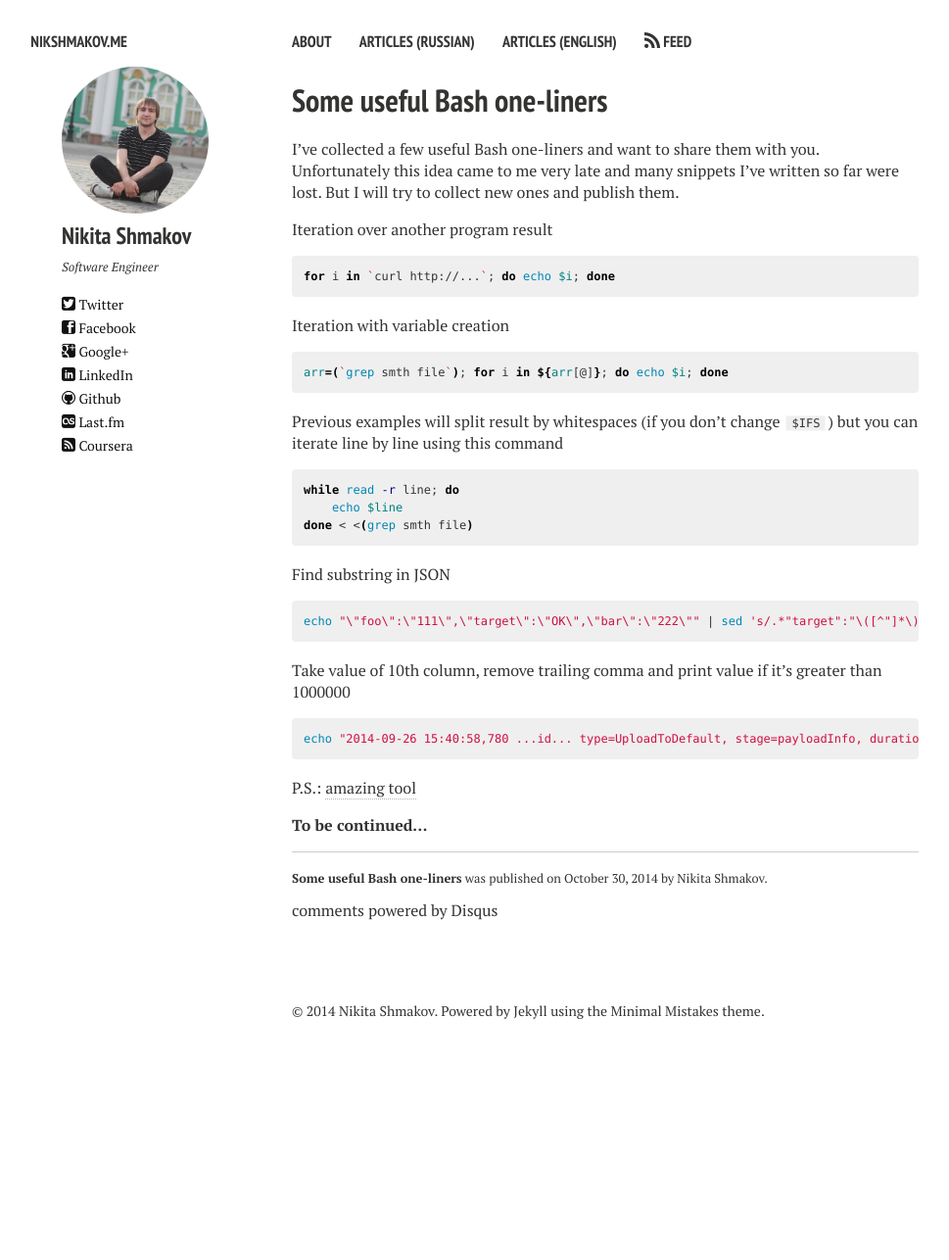
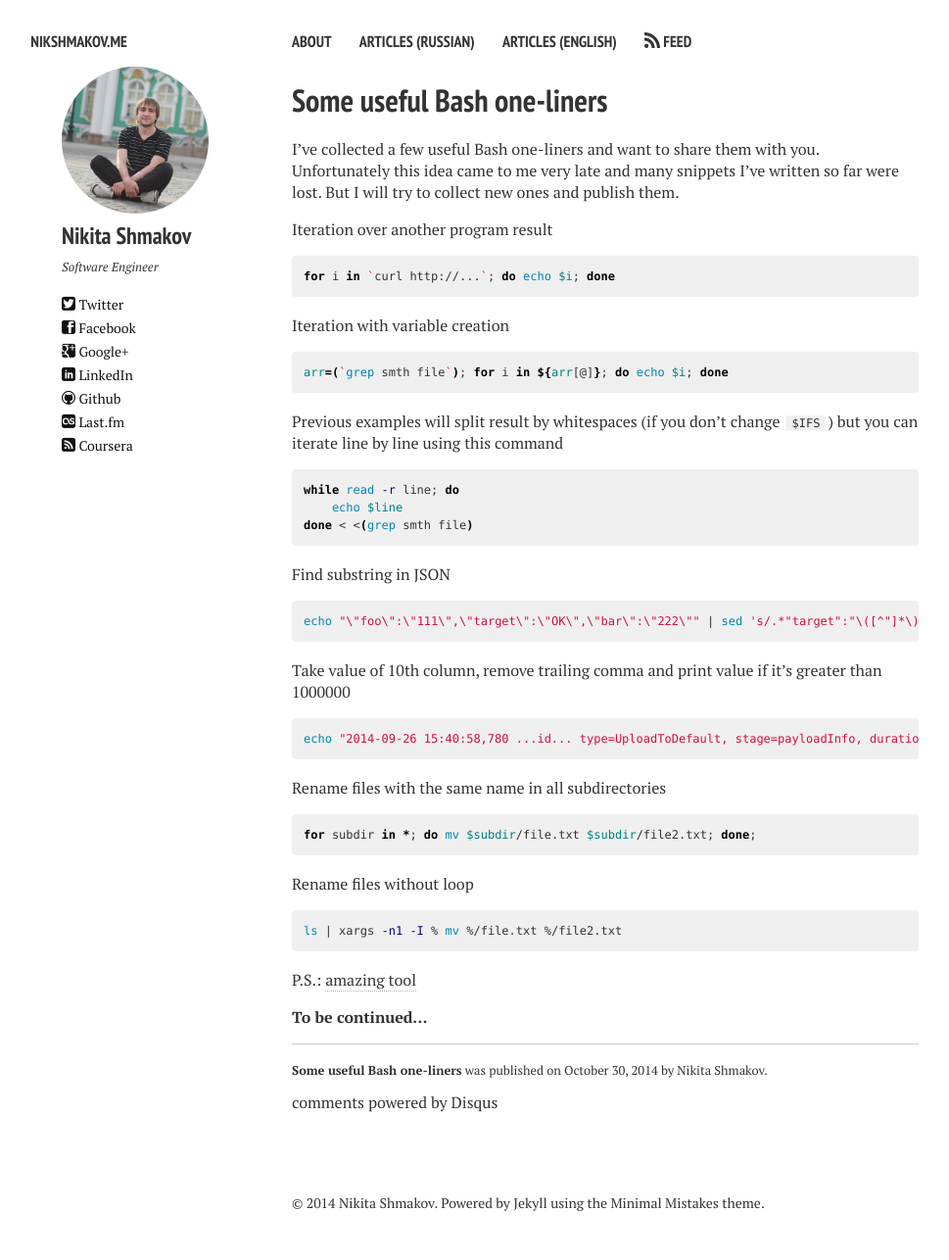
Before and after one commit to dreambrother/nikshmakov.me, a Jekyll site: the page built from _posts/2014-10-30-useful-bash-oneliners.md, in a window 1280 px wide. Shown: the whole page at 98% size, without its empty margins (22-991 px from the left). Built offline with Jekyll 4.4.1, drawn with Linux system fonts in a browser that asks for light colours; nearby versions of some CDN libraries; comment, search, counter and statistics services are not loaded; before the commit the page ends 1090 px from its top, so only the background shows below that.

Commit message:
more one-liners

```diff
--- a/_posts/2014-10-30-useful-bash-oneliners.md
+++ b/_posts/2014-10-30-useful-bash-oneliners.md
@@ -39,6 +39,16 @@ Take value of 10th column, remove trailing comma and print value if it's greater
 echo "2014-09-26 15:40:58,780 ...id... type=UploadToDefault, stage=payloadInfo, duration=0.034, sha256=..., md5=..., media-type=image, content_length=1922695, mime-type=image/jpeg, success=true" | awk '{ split($10, arr, "="); str=substr(arr[2],0,length(arr[2])-1); if ((str+0) > 1000000) print str }'
 {% endhighlight %}
 
+Rename files with the same name in all subdirectories
+{% highlight bash %}
+for subdir in *; do mv $subdir/file.txt $subdir/file2.txt; done;
+{% endhighlight %}
+
+Rename files without loop
+{% highlight bash %}
+ls | xargs -n1 -I % mv %/file.txt %/file2.txt
+{% endhighlight %}
+
 P.S.: [amazing tool](http://www.explainshell.com/)
 
 **To be continued...**
```
